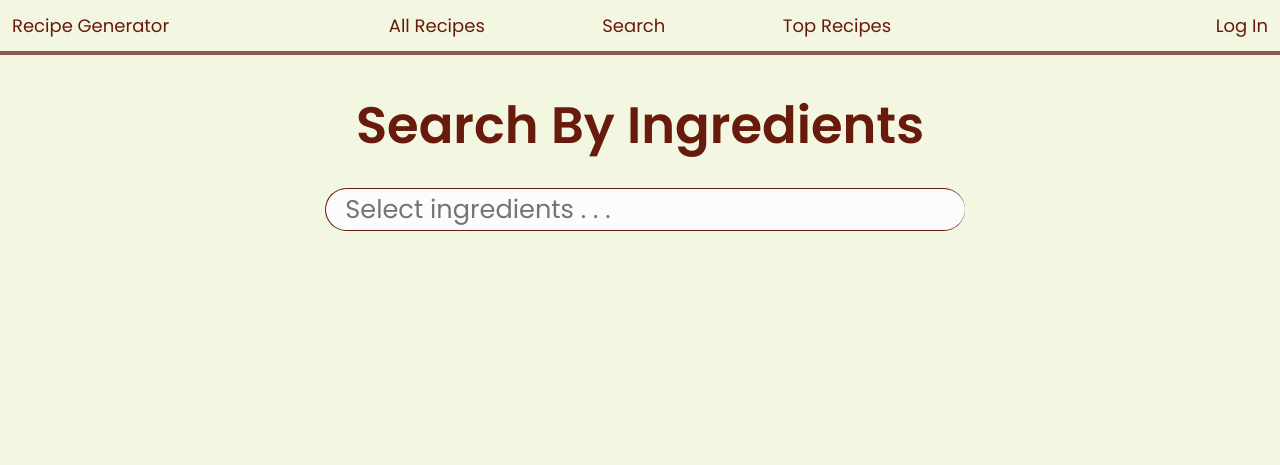
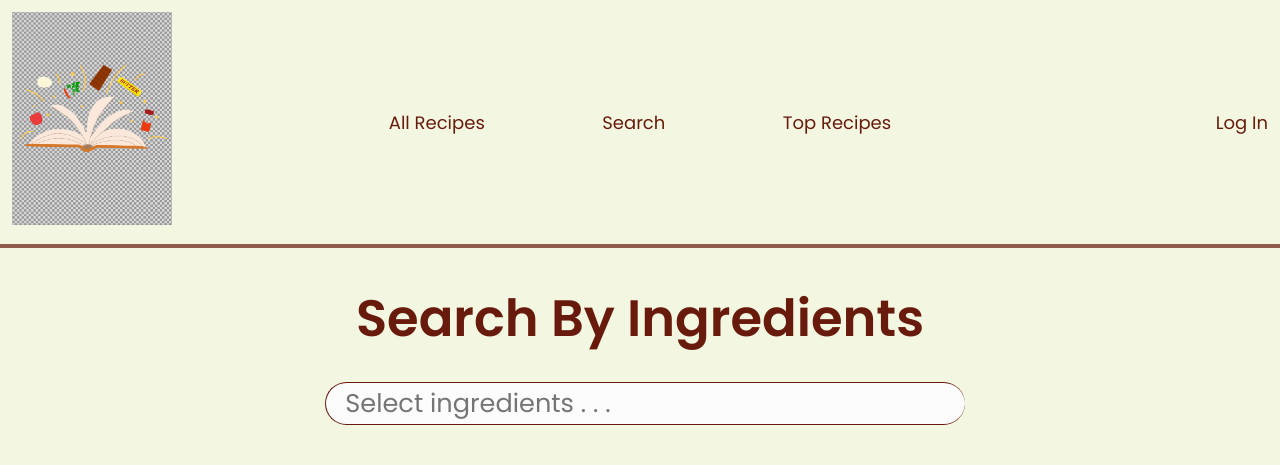
Before and after one commit to ericanderson85/RecipeGenerator, a Flask app: page / in a window 1280 px wide. Shown: the top 465 px of the page. Before the commit the page ends 231 px from the top, so only its background shows below. Run offline with Flask 3, Linux system fonts and the light colour scheme.

Commit message:
Update base.html
Added logo

```diff
--- a/templates/base.html
+++ b/templates/base.html
@@ -12,12 +12,7 @@
   <body>
     <div class="header-container">
       <header>
-        <!-- <a href="/"><img class="logo" src="logo.png" alt="website logo" /></a> -->
-
-        <!-- Placeholder for logo -->
-        <div class="logo">
-          <a class="header" href="/">Recipe Generator</a>
-        </div>
+        <a href="/"><img class="logo" src="logo.png" alt="website logo" /></a>
 
         <nav>
           <a class="header" href="/">All Recipes</a>
```
